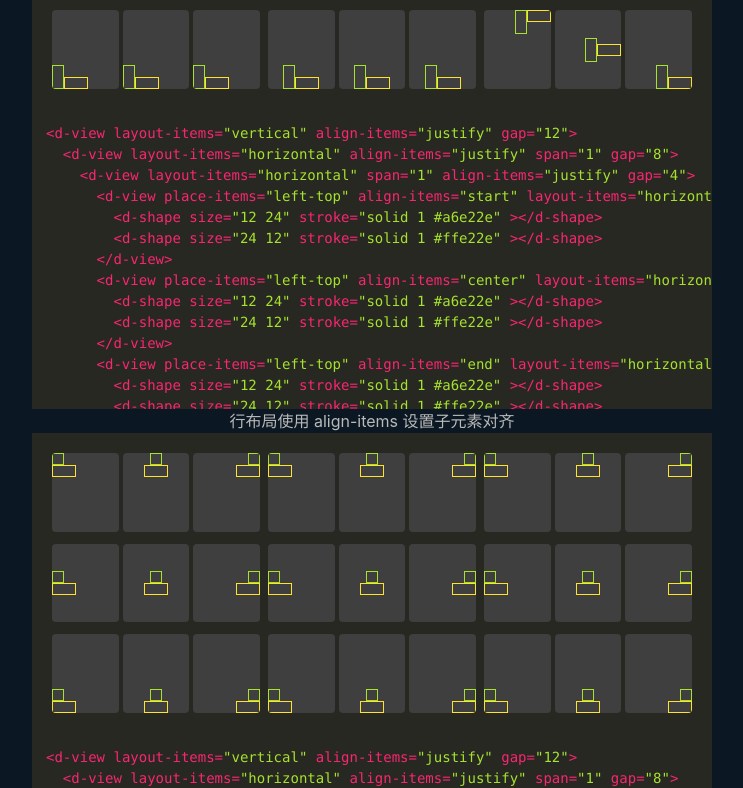
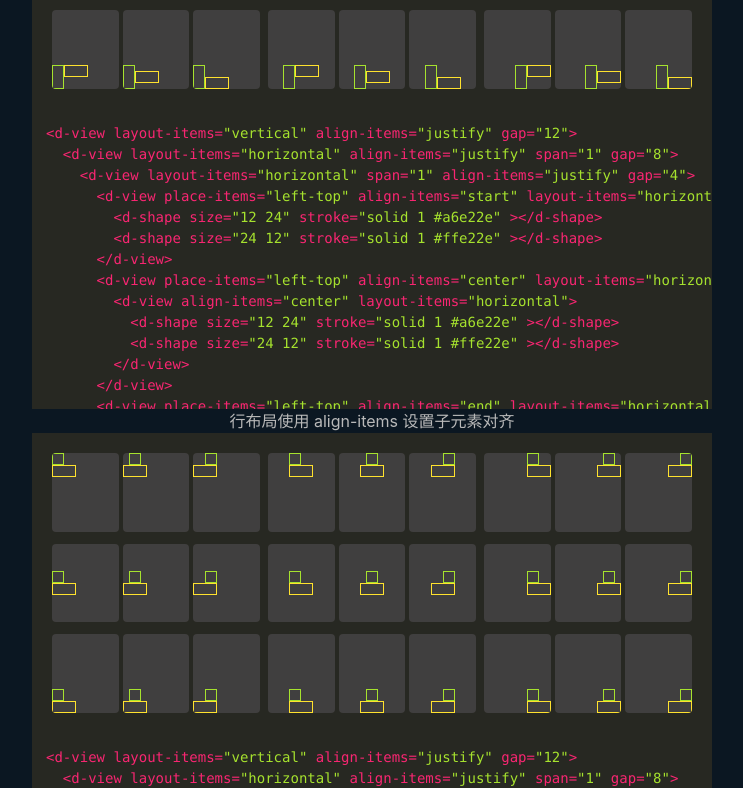
Before and after one commit to wenshin/dxml, a React (Create React App) app: page / in a window 1280 px wide. Shown: the part 5557-6345 px from the top of the page, without its empty margins (268-1011 px from the left). Built offline with nearby package versions, Linux system fonts and the light colour scheme.

Commit message:
fix: gap and align bug

```diff
--- a/src/App.tsx
+++ b/src/App.tsx
@@ -1446,7 +1446,7 @@ function App() {
           <d-text crop="2">内联元素布局</d-text>
         </h2>
         <div className="case-container" id="inline">
-          <d-view layout-items="inline" gap="12px 16">
+          <d-view layout-items="inline" gap="12 16">
             {new Array(20).fill('').map((_, idx) => {
               return (
                 <d-view
--- a/src/gdml/style.ts
+++ b/src/gdml/style.ts
@@ -110,18 +110,19 @@ ${View.tag}[align-items="justify"] > ${View.tag},
   width: 100%;
 }
 
-[layout-items="horizontal"][gap] > ${View.tag} {
-  margin-bottom: 0;
-}
-[gap] > *:last-child,
-[layout-items="horizontal"][gap] > ${View.tag}:last-child,
-[layout-items="vertical"][gap] > ${View.tag}:last-child {
-  margin-right: 0;
-  margin-bottom: 0;
-}
 [layout-items="horizontal"][align-items="justify"] > ${View.tag} {
   width: initial;
   height: 100%;
+}
+
+[align-items="center"] {
+  align-items: center;
+}
+[align-items="start"] {
+  align-items: flex-start;
+}
+[align-items="end"] {
+  align-items: flex-end;
 }
 
 [place-items] {
@@ -187,16 +188,6 @@ ${View.tag}[align-items="justify"] > ${View.tag},
 [place-items="right-top"] {
   align-items: flex-end;
   justify-content: flex-start;
-}
-
-[align-items="center"] {
-  align-items: center;
-}
-[align-items="start"] {
-  align-items: flex-start;
-}
-[align-items="end"] {
-  align-items: flex-end;
 }
 
 ${Float.tag} {
--- a/src/gdml/util.ts
+++ b/src/gdml/util.ts
@@ -45,11 +45,22 @@ export function insertGapStyle(gap: string) {
   const id = `d-gap-${gap.replaceAll(' ', '_')}`;
   insertStyleElement(
     id,
-    `[gap="${gap}"] > * { margin-bottom: ${rowGap}px; }
-    [layout-items="horizontal"][gap="${gap}"] > * { margin-right: ${rowGap}px; }
-    [layout-items="inline"][gap="${gap}"] > * { margin-right: ${rowGap}px; margin-bottom: ${
-      colGap || rowGap
-    }px; }`
+    `[gap="${gap}"] > * {
+      margin-bottom: ${rowGap}px;
+      margin-right: 0;
+    }
+    [gap="${gap}"] > *:last-child { margin-bottom: 0; }
+
+    [layout-items="horizontal"][gap="${gap}"] > * {
+      margin-right: ${rowGap}px;
+      margin-bottom: 0;
+    }
+    [layout-items="horizontal"][gap="${gap}"] > *:last-child { margin-right: 0; }
+
+    [layout-items="inline"][gap="${gap}"] > * {
+      margin-right: ${rowGap}px;
+      margin-bottom: ${colGap || rowGap}px;
+    }`
   );
 }
 
--- a/src/gdml/view.ts
+++ b/src/gdml/view.ts
@@ -2,7 +2,7 @@ import { AlignItemsType, LayoutAtrributes, PositionType } from '.';
 import { insertGapStyle, insertPaddingStyle, insertSpanStyle } from './util';
 
 const ALIGN_ITEMS_CONFIG = {
-  col: [
+  horizontal: [
     ['left-top', 'start'],
     ['right-top', 'start'],
     ['top', 'start'],
@@ -13,7 +13,7 @@ const ALIGN_ITEMS_CONFIG = {
     ['bottom', 'end'],
     ['right-bottom', 'end'],
   ],
-  row: [
+  vertical: [
     ['left-top', 'start'],
     ['right-top', 'end'],
     ['top', 'center'],
```
